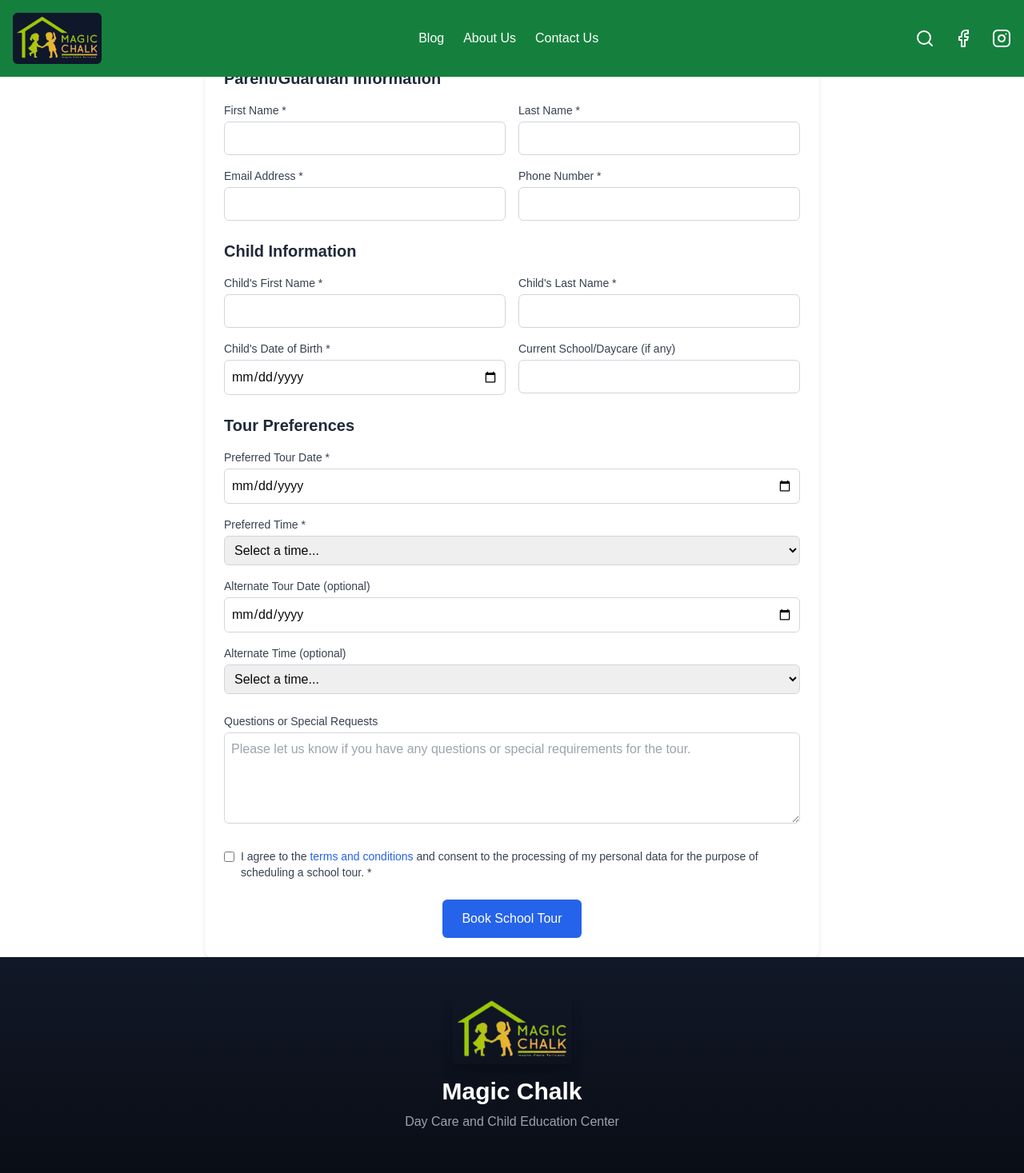
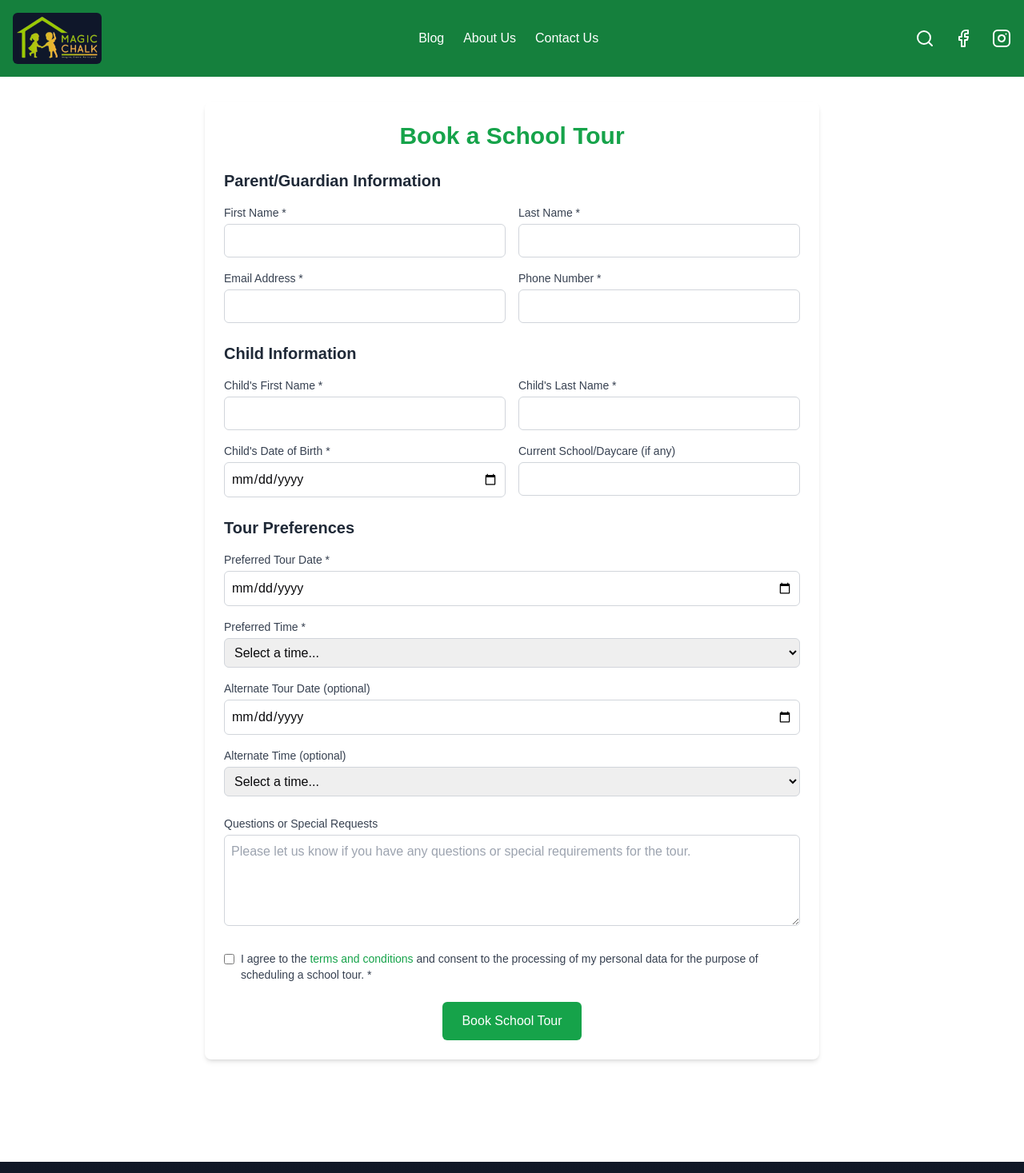
Before and after one commit to hpsanjel/magicchalk, a Next.js app: page /school-tour-form in a window 1280 px wide. Shown: the top 1467 px of the page at 80% size. Built offline with nearby package versions, Linux system fonts and the light colour scheme; no server answers; the database is empty.

Commit message:
used green colour for school tour form

```diff
--- a/app/school-tour-form/page.jsx
+++ b/app/school-tour-form/page.jsx
@@ -47,8 +47,9 @@ const SchoolTourForm = () => {
 	};
 
 	return (
-		<div className="max-w-3xl mx-auto p-4 md:p-6 bg-white rounded-lg shadow-md">
-			<h1 className="text-2xl md:text-3xl font-bold text-center text-blue-600 mb-6">Book a School Tour</h1>
+		<div className="py-32">
+			<div className="max-w-3xl mx-auto p-6 rounded-lg shadow-md">
+				<h1 className="text-2xl md:text-3xl font-bold text-center text-green-600 mb-6">Book a School Tour</h1>
 
 				{submitSuccess ? (
 					<div className="p-4 mb-6 bg-green-100 text-green-700 rounded-md" role="alert">
@@ -65,7 +66,7 @@ const SchoolTourForm = () => {
 									<label htmlFor="parentFirstName" className="block text-sm font-medium text-gray-700 mb-1">
 										First Name *
 									</label>
-								<input id="parentFirstName" type="text" {...register("parentFirstName", { required: "First name is required" })} className="w-full p-2 border border-gray-300 rounded-md focus:ring-2 focus:ring-blue-500 focus:border-blue-500" aria-invalid={errors.parentFirstName ? "true" : "false"} />
+									<input id="parentFirstName" type="text" {...register("parentFirstName", { required: "First name is required" })} className="w-full p-2 border border-gray-300 rounded-md focus:ring-2 focus:ring-green-500 focus:border-green-500" aria-invalid={errors.parentFirstName ? "true" : "false"} />
 									{errors.parentFirstName && (
 										<p className="mt-1 text-sm text-red-600" role="alert">
 											{errors.parentFirstName.message}
@@ -77,7 +78,7 @@ const SchoolTourForm = () => {
 									<label htmlFor="parentLastName" className="block text-sm font-medium text-gray-700 mb-1">
 										Last Name *
 									</label>
-								<input id="parentLastName" type="text" {...register("parentLastName", { required: "Last name is required" })} className="w-full p-2 border border-gray-300 rounded-md focus:ring-2 focus:ring-blue-500 focus:border-blue-500" aria-invalid={errors.parentLastName ? "true" : "false"} />
+									<input id="parentLastName" type="text" {...register("parentLastName", { required: "Last name is required" })} className="w-full p-2 border border-gray-300 rounded-md focus:ring-2 focus:ring-green-500 focus:border-green-500" aria-invalid={errors.parentLastName ? "true" : "false"} />
 									{errors.parentLastName && (
 										<p className="mt-1 text-sm text-red-600" role="alert">
 											{errors.parentLastName.message}
@@ -101,7 +102,7 @@ const SchoolTourForm = () => {
 												message: "Invalid email address",
 											},
 										})}
-									className="w-full p-2 border border-gray-300 rounded-md focus:ring-2 focus:ring-blue-500 focus:border-blue-500"
+										className="w-full p-2 border border-gray-300 rounded-md focus:ring-2 focus:ring-green-500 focus:border-green-500"
 										aria-invalid={errors.email ? "true" : "false"}
 									/>
 									{errors.email && (
@@ -125,7 +126,7 @@ const SchoolTourForm = () => {
 												message: "Please enter a valid phone number",
 											},
 										})}
-									className="w-full p-2 border border-gray-300 rounded-md focus:ring-2 focus:ring-blue-500 focus:border-blue-500"
+										className="w-full p-2 border border-gray-300 rounded-md focus:ring-2 focus:ring-green-500 focus:border-green-500"
 										aria-invalid={errors.phone ? "true" : "false"}
 									/>
 									{errors.phone && (
@@ -145,7 +146,7 @@ const SchoolTourForm = () => {
 									<label htmlFor="childFirstName" className="block text-sm font-medium text-gray-700 mb-1">
 										Child&apos;s First Name *
 									</label>
-								<input id="childFirstName" type="text" {...register("childFirstName", { required: "Child&apos;s first name is required" })} className="w-full p-2 border border-gray-300 rounded-md focus:ring-2 focus:ring-blue-500 focus:border-blue-500" aria-invalid={errors.childFirstName ? "true" : "false"} />
+									<input id="childFirstName" type="text" {...register("childFirstName", { required: "Child&apos;s first name is required" })} className="w-full p-2 border border-gray-300 rounded-md focus:ring-2 focus:ring-green-500 focus:border-green-500" aria-invalid={errors.childFirstName ? "true" : "false"} />
 									{errors.childFirstName && (
 										<p className="mt-1 text-sm text-red-600" role="alert">
 											{errors.childFirstName.message}
@@ -157,7 +158,7 @@ const SchoolTourForm = () => {
 									<label htmlFor="childLastName" className="block text-sm font-medium text-gray-700 mb-1">
 										Child&apos;s Last Name *
 									</label>
-								<input id="childLastName" type="text" {...register("childLastName", { required: "Child&apos;s last name is required" })} className="w-full p-2 border border-gray-300 rounded-md focus:ring-2 focus:ring-blue-500 focus:border-blue-500" aria-invalid={errors.childLastName ? "true" : "false"} />
+									<input id="childLastName" type="text" {...register("childLastName", { required: "Child&apos;s last name is required" })} className="w-full p-2 border border-gray-300 rounded-md focus:ring-2 focus:ring-green-500 focus:border-green-500" aria-invalid={errors.childLastName ? "true" : "false"} />
 									{errors.childLastName && (
 										<p className="mt-1 text-sm text-red-600" role="alert">
 											{errors.childLastName.message}
@@ -171,7 +172,7 @@ const SchoolTourForm = () => {
 									<label htmlFor="childDob" className="block text-sm font-medium text-gray-700 mb-1">
 										Child&apos;s Date of Birth *
 									</label>
-								<input id="childDob" type="date" {...register("childDob", { required: "Date of birth is required" })} className="w-full p-2 border border-gray-300 rounded-md focus:ring-2 focus:ring-blue-500 focus:border-blue-500" aria-invalid={errors.childDob ? "true" : "false"} />
+									<input id="childDob" type="date" {...register("childDob", { required: "Date of birth is required" })} className="w-full p-2 border border-gray-300 rounded-md focus:ring-2 focus:ring-green-500 focus:border-green-500" aria-invalid={errors.childDob ? "true" : "false"} />
 									{errors.childDob && (
 										<p className="mt-1 text-sm text-red-600" role="alert">
 											{errors.childDob.message}
@@ -183,7 +184,7 @@ const SchoolTourForm = () => {
 									<label htmlFor="currentSchool" className="block text-sm font-medium text-gray-700 mb-1">
 										Current School/Daycare (if any)
 									</label>
-								<input id="currentSchool" type="text" {...register("currentSchool")} className="w-full p-2 border border-gray-300 rounded-md focus:ring-2 focus:ring-blue-500 focus:border-blue-500" />
+									<input id="currentSchool" type="text" {...register("currentSchool")} className="w-full p-2 border border-gray-300 rounded-md focus:ring-2 focus:ring-green-500 focus:border-green-500" />
 								</div>
 							</div>
 						</div>
@@ -203,7 +204,7 @@ const SchoolTourForm = () => {
 										validate: (value) => new Date(value) >= new Date().setHours(0, 0, 0, 0) || "Please select a future date",
 									})}
 									min={new Date().toISOString().split("T")[0]}
-								className="w-full p-2 border border-gray-300 rounded-md focus:ring-2 focus:ring-blue-500 focus:border-blue-500"
+									className="w-full p-2 border border-gray-300 rounded-md focus:ring-2 focus:ring-green-500 focus:border-green-500"
 									aria-invalid={errors.preferredDate ? "true" : "false"}
 								/>
 								{errors.preferredDate && (
@@ -217,7 +218,7 @@ const SchoolTourForm = () => {
 								<label htmlFor="preferredTime" className="block text-sm font-medium text-gray-700 mb-1">
 									Preferred Time *
 								</label>
-							<select id="preferredTime" {...register("preferredTime", { required: "Please select a preferred time" })} className="w-full p-2 border border-gray-300 rounded-md focus:ring-2 focus:ring-blue-500 focus:border-blue-500" aria-invalid={errors.preferredTime ? "true" : "false"}>
+								<select id="preferredTime" {...register("preferredTime", { required: "Please select a preferred time" })} className="w-full p-2 border border-gray-300 rounded-md focus:ring-2 focus:ring-green-500 focus:border-green-500" aria-invalid={errors.preferredTime ? "true" : "false"}>
 									<option value="">Select a time...</option>
 									<option value="9:00 AM">9:00 AM</option>
 									<option value="10:00 AM">10:00 AM</option>
@@ -243,7 +244,7 @@ const SchoolTourForm = () => {
 										validate: (value) => !value || new Date(value) >= new Date().setHours(0, 0, 0, 0) || "Please select a future date",
 									})}
 									min={new Date().toISOString().split("T")[0]}
-								className="w-full p-2 border border-gray-300 rounded-md focus:ring-2 focus:ring-blue-500 focus:border-blue-500"
+									className="w-full p-2 border border-gray-300 rounded-md focus:ring-2 focus:ring-green-500 focus:border-green-500"
 									aria-invalid={errors.alternateDate ? "true" : "false"}
 								/>
 								{errors.alternateDate && (
@@ -257,7 +258,7 @@ const SchoolTourForm = () => {
 								<label htmlFor="alternateTime" className="block text-sm font-medium text-gray-700 mb-1">
 									Alternate Time (optional)
 								</label>
-							<select id="alternateTime" {...register("alternateTime")} className="w-full p-2 border border-gray-300 rounded-md focus:ring-2 focus:ring-blue-500 focus:border-blue-500">
+								<select id="alternateTime" {...register("alternateTime")} className="w-full p-2 border border-gray-300 rounded-md focus:ring-2 focus:ring-green-500 focus:border-green-500">
 									<option value="">Select a time...</option>
 									<option value="9:00 AM">9:00 AM</option>
 									<option value="10:00 AM">10:00 AM</option>
@@ -272,7 +273,7 @@ const SchoolTourForm = () => {
 							<label htmlFor="questions" className="block text-sm font-medium text-gray-700 mb-1">
 								Questions or Special Requests
 							</label>
-						<textarea id="questions" rows="4" {...register("questions")} className="w-full p-2 border border-gray-300 rounded-md focus:ring-2 focus:ring-blue-500 focus:border-blue-500" placeholder="Please let us know if you have any questions or special requirements for the tour."></textarea>
+							<textarea id="questions" rows="4" {...register("questions")} className="w-full p-2 border border-gray-300 rounded-md focus:ring-2 focus:ring-green-500 focus:border-green-500" placeholder="Please let us know if you have any questions or special requirements for the tour."></textarea>
 						</div>
 
 						<div>
@@ -280,7 +281,7 @@ const SchoolTourForm = () => {
 								<input type="checkbox" {...register("agreeTerms", { required: "You must agree to the terms" })} className="mt-1 mr-2" aria-invalid={errors.agreeTerms ? "true" : "false"} />
 								<span className="text-sm text-gray-700">
 									I agree to the{" "}
-								<a href="/terms" className="text-blue-600 hover:underline">
+									<a href="/terms" className="text-green-600 hover:underline">
 										terms and conditions
 									</a>{" "}
 									and consent to the processing of my personal data for the purpose of scheduling a school tour. *
@@ -300,13 +301,14 @@ const SchoolTourForm = () => {
 						)}
 
 						<div className="flex justify-center">
-						<button type="submit" disabled={isSubmitting} className="px-6 py-3 bg-blue-600 text-white rounded-md hover:bg-blue-700 focus:outline-none focus:ring-2 focus:ring-blue-500 focus:ring-offset-2 disabled:opacity-50 disabled:cursor-not-allowed">
+							<button type="submit" disabled={isSubmitting} className="px-6 py-3 bg-green-600 text-white rounded-md hover:bg-green-700 focus:outline-none focus:ring-2 focus:ring-green-500 focus:ring-offset-2 disabled:opacity-50 disabled:cursor-not-allowed">
 								{isSubmitting ? "Submitting..." : "Book School Tour"}
 							</button>
 						</div>
 					</form>
 				)}
 			</div>
+		</div>
 	);
 };
 
```
Lines whose indentation alone changed are shown as unchanged.
